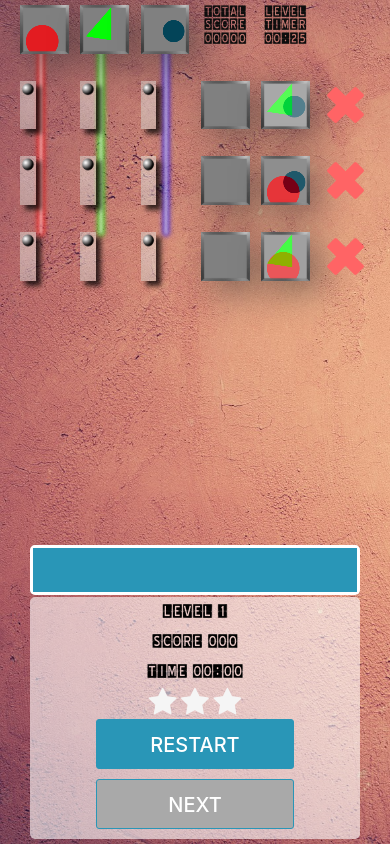
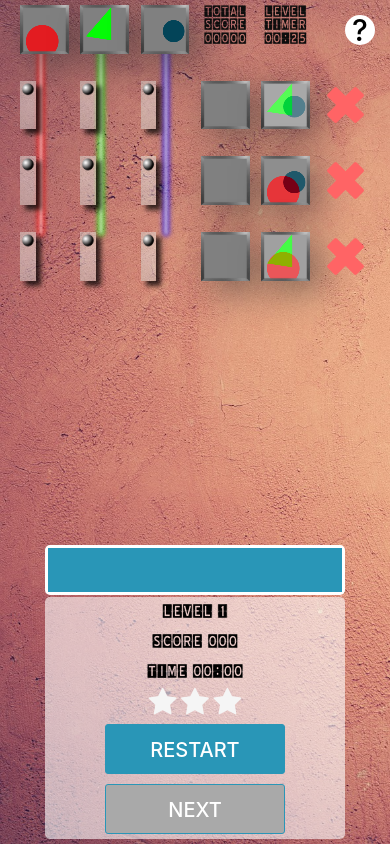
Before and after one commit to DennisLoska/Overlays, a website: page src/index.html in a window 390 px wide. Drawn offline with Linux system fonts and the light colour scheme; files that its build step writes are made by us from their sources; files whose address does not match are found by name.

Commit message:
cleaned up and minor improvements

```diff
--- a/src/css/style.css
+++ b/src/css/style.css
@@ -308,7 +308,7 @@ header,
 nav,
 header li,
 .dropdown-menu {
-  background-color: #76b900; }
+  background-color: #2996b7; }
 
 #nav-wrapper {
   padding: 0; }
@@ -322,12 +322,11 @@ div#navbarNavDropdown {
 
 a.nav-link {
   color: black !important;
-  margin-left: 0.5rem;
-  /*bad practice don't do this in production*/ }
+  margin-left: 0.5rem; }
 
 a.nav-link:hover {
-  background-color: forestgreen;
-  /*bad practice don't do this in production*/ }
+  background-color: #2996b7;
+  opacity: 0.5; }
 
 @media only screen and (max-width: 768px) {
   header #nav-ul {
@@ -773,7 +772,7 @@ a.nav-link:hover {
 #tut-game-container {
   height: 100vh;
   padding: 25px;
-  background-color: rgba(118, 185, 0, 0.4);
+  background-color: #2996b7;
   text-align: center;
   color: #efefef;
   height: 850px; }
@@ -842,7 +841,7 @@ footer {
   font-weight: 500;
   text-transform: uppercase;
   color: #fff;
-  background-color: #76b900;
+  background-color: #2996b7;
   border-radius: 3px;
   box-sizing: border-box;
   transition: all .25s ease-in;
@@ -881,11 +880,32 @@ a.menu-btn {
   font-size: 20px;
   font-weight: 500; }
 
+span#about-link {
+  position: absolute;
+  top: 15px;
+  right: 15px;
+  display: block;
+  width: 30px;
+  height: 30px;
+  border-radius: 50%;
+  background-color: #fff;
+  color: black;
+  font-size: 30px;
+  font-weight: 500;
+  z-index: 2;
+  text-align: center;
+  line-height: 30px; }
+  span#about-link a {
+    color: black; }
+  span#about-link a:hover {
+    opacity: .8;
+    text-decoration: none; }
+
+span#about-link:hover {
+  opacity: .8; }
+
 .hide-box {
   display: none; }
-
-div#menu-container div.container-fluid {
-  padding: 0; }
 
 #custom-menu-container {
   max-width: 1000px; }
@@ -926,7 +946,7 @@ div#menu-container div.container-fluid {
     margin: 0;
     padding: 0; }
     #game-menu-wrapper .menu-list .menu-item {
-      padding: 0px 5px; }
+      padding: 2.5px; }
       #game-menu-wrapper .menu-list .menu-item a {
         color: #fff; }
       #game-menu-wrapper .menu-list .menu-item a:hover {
@@ -946,8 +966,6 @@ div#menu-container div.container-fluid {
 @media only screen and (max-width: 1440px) {
   #game-menu-wrapper .menu-list {
     padding: 2px 0px 2px 0px; }
-    #game-menu-wrapper .menu-list .menu-item {
-      padding: 2.5px; }
     #game-menu-wrapper .menu-list .menu-item.menu-info {
       font-size: 30px;
       font-weight: 500; } }
@@ -959,7 +977,8 @@ div#menu-container div.container-fluid {
       padding: 0px; }
       #game-menu-wrapper .menu-list .menu-item a.menu-btn {
         width: 85%;
-        margin-bottom: 10px; }
+        margin-bottom: 5px;
+        margin-top: 5px; }
     #game-menu-wrapper .menu-list .stars .fa-star {
       font-size: 50px; } }
 
--- a/src/index.html
+++ b/src/index.html
@@ -19,6 +19,9 @@
 
 <body>
     <main>
+        <span id="about-link">
+            <a href="about.html">?</a>
+        </span>
         <!--Game begin-->
         <div class="container-fluid" id="game-wrapper">
             <div class="row justify-content-center">
@@ -27,12 +30,13 @@
                         <div id="js-game-wrapper">
                             <!-- dynamically filled with JS -->
                         </div>
-                        <div class="container" id="menu-container">
+                        <div class="container-fluid">
                             <div class="container-fluid">
                                 <div class="row" id="time-bar-wrapper">
                                     <div class="" id="time-bar"></div>
                                 </div>
                             </div>
+                            <div class="container" id="menu-container">
                                 <div class="row justify-content-center" id="game-menu-wrapper">
                                     <div class="menu-list align-self-center col-lg-4 col-md-12 col-sm-12">
                                         <div class="row justify-content-center">
@@ -70,6 +74,7 @@
                                     </div>
                                 </div>
                             </div>
+                        </div>
                     </section>
                 </div>
                 <div id="js-level-finished-box">
--- a/src/js/game/View.js
+++ b/src/js/game/View.js
@@ -46,34 +46,10 @@ function resetScoreAndTime(game) {
     $('#js-game-timer-menu').html("TIME 00:00")
 }
 
-/*
- * Generates the box after a level is completed. It is positioned fixed on the screen
- */
-/*
-function loadLvlCompleteBox(game) {
-    let box = '<div id="level-finished-wrapper"><div id="level-finished-box"><h3 id="js-finished-lvl">LEVEL COMPLETED!</h3><div id="star-wrapper"><span id="1-star" class="fa fa-star"></span><span id="2-star" class="fa fa-star"></span><span id="3-star" class="fa fa-star"></span></div><div id="finished-data-wrapper"><div id="js-finished-score">SCORE: </div><div id="js-finished-time">TIME:</div></div><button id="btn-next-lvl">NEXT LEVEL</button></div></div>'
-
-    $('#js-level-finished-box').html(box)
-    $('#js-finished-lvl').html('LEVEL ' + game.levelNumber + ' COMPLETED!')
-
-    for (let i = 1; i <= game.stars; i++) {
-        let star = '#' + i.toString() + '-star'
-        $(star).toggleClass('checked')
-    }
-    $('#js-finished-score').html('Score: ' + game.levelScore.toString())
-    $('#js-finished-time').html('Time: ' + Math.round((game.timeNeeded / 1000) * 10) / 10 + 's')
-}
-
-function toggleLvlCompleteBox() {
-    $('#level-finished-wrapper').toggleClass('hide-box')
-}
-*/
-
 function clearGUI(game) {
     $('#js-current-lvl').html((game.levelNumber + 1).toString())
     $('#time-bar').html('0:' + game.level.time / 1000).css('width', '100%')
     $('#btn-next-lvl').css('background-color', 'darkgrey')
-    //toggleLvlCompleteBox()
 }
 
 function progress(timeleft, timetotal, timeBar) {
@@ -84,7 +60,7 @@ function progress(timeleft, timetotal, timeBar) {
     if (timeleft > 0) {
         timeOut = setTimeout(function () {
             progress(timeleft - 1, timetotal, timeBar);
-        }, 10);
+        }, 1000);
     }
 }
 
@@ -278,7 +254,7 @@ function createValidationTile(i, col) {
     tile.addClass('js-validation')
     let invalid = 'img/invalid.png'
     //let valid = 'img/valid.png'
-    tile.attr("src", invalid);
+    tile.attr("src", invalid)
     return tile
 }
 
@@ -297,8 +273,8 @@ function addImageFrame() {
 
 function preventImageDragging() {
     $('img').on('dragstart', function (event) {
-        event.preventDefault();
-    });
+        event.preventDefault()
+    })
 }
 
 function handleGlassClicks() {
@@ -306,9 +282,7 @@ function handleGlassClicks() {
         $(this).children().toggleClass('js-is-flipped')
 
     })
-
     $('.js-card').parent().hover(function () {
         $(this).css('cursor', 'pointer')
     })
-
 }
--- a/src/scss/layout/_tutorial.scss
+++ b/src/scss/layout/_tutorial.scss
@@ -1,7 +1,7 @@
 #tut-game-container {
     height: 100vh;
     padding: 25px;
-    background-color: rgba(118, 185, 0, 0.4);
+    background-color: $menu-blue;
     text-align: center;
     color: #efefef;
     height: 850px;
--- a/src/scss/modules/_buttons.scss
+++ b/src/scss/modules/_buttons.scss
@@ -8,7 +8,7 @@
     font-weight: 500;
     text-transform: uppercase;
     color: #fff;
-    background-color: $htw_green;
+    background-color: $menu_blue;
     border-radius: 3px;
     box-sizing: border-box;
     transition: all .25s ease-in;
--- a/src/scss/modules/_components.scss
+++ b/src/scss/modules/_components.scss
@@ -1,11 +1,33 @@
+span#about-link {
+    position: absolute;
+    top: 15px;
+    right: 15px;
+    display: block;
+    width: 30px;
+    height: 30px;
+    border-radius: 50%;
+    background-color: #fff;
+    color: black;
+    font-size: 30px;
+    font-weight: 500;
+    z-index: 2;
+    text-align: center;
+    line-height: 30px;
+    a {
+        color: black;
+    }
+    a:hover {
+        opacity: .8;
+        text-decoration: none;
+    }
+}
+
+span#about-link:hover {
+    opacity: .8;
+}
+
 .hide-box {
     display: none;
-}
-
-div#menu-container {
-    div.container-fluid {
-        padding: 0;
-    }
 }
 
 #custom-menu-container {
@@ -54,7 +76,7 @@ div#menu-container {
         margin: 0;
         padding: 0;
         .menu-item {
-            padding: 0px 5px;
+            padding: 2.5px;
             a {
                 color: #fff;
             }
@@ -84,16 +106,11 @@ div#menu-container {
     #game-menu-wrapper {
         .menu-list {
             padding: 2px 0px 2px 0px;
-            .menu-item {
-                padding: 2.5px;
-                a.menu-btn {}
-            }
             .menu-item.menu-info {
                 font-size: 30px;
                 font-weight: 500;
             }
         }
-        .menu-list:last-of-type {}
     }
 }
 
@@ -105,7 +122,8 @@ div#menu-container {
                 padding: 0px;
                 a.menu-btn {
                     width: 85%;
-                    margin-bottom: 10px;
+                    margin-bottom: 5px;
+                    margin-top: 5px;
                 }
             }
             .stars {
@@ -113,21 +131,6 @@ div#menu-container {
                     font-size: 50px;
                 }
             }
-            .menu-item.menu-info {}
-        }
-    }
-}
-
-@media only screen and (max-width: 768px) {
-    #game-menu-wrapper {
-        .menu-list {
-            .menu-item {
-                a.menu-btn {}
-            }
-            .stars {
-                .fa-star {}
-            }
-            .menu-item.menu-info {}
         }
     }
 }
@@ -153,17 +156,3 @@ div#menu-container {
         }
     }
 }
-
-@media only screen and (max-width: 360px) {
-    #game-menu-wrapper {
-        .menu-list {
-            .menu-item {
-                a.menu-btn {}
-            }
-            .stars {}
-            .menu-item.menu-info {
-                //font-size: 20px;
-            }
-        }
-    }
-}
```
Also changed, not shown: src/scss/layout/_header.scss (+3 -4 lines), src/fonts/FontAwesome.otf (added), src/fonts/fontawesome-webfont.ttf (added), src/fonts/fontawesome-webfont.woff (added), src/fonts/fontawesome-webfont.woff2 (added). Lines whose indentation alone changed are shown as unchanged.
